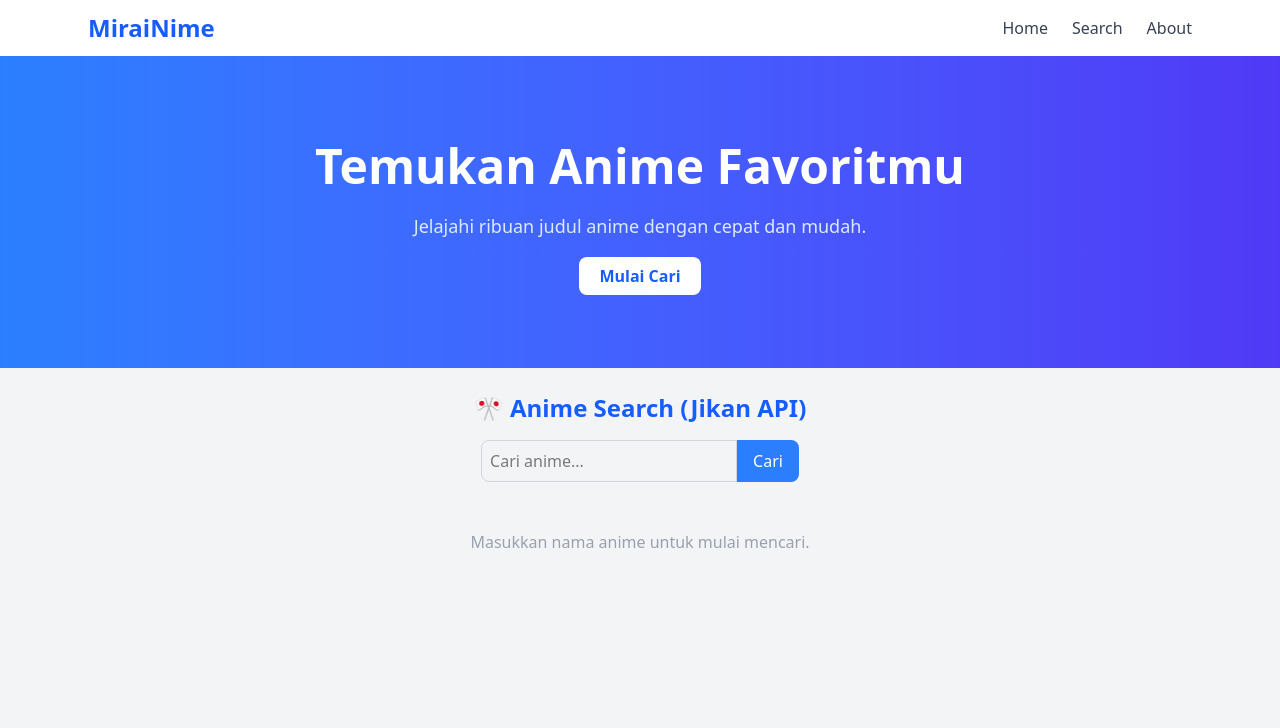
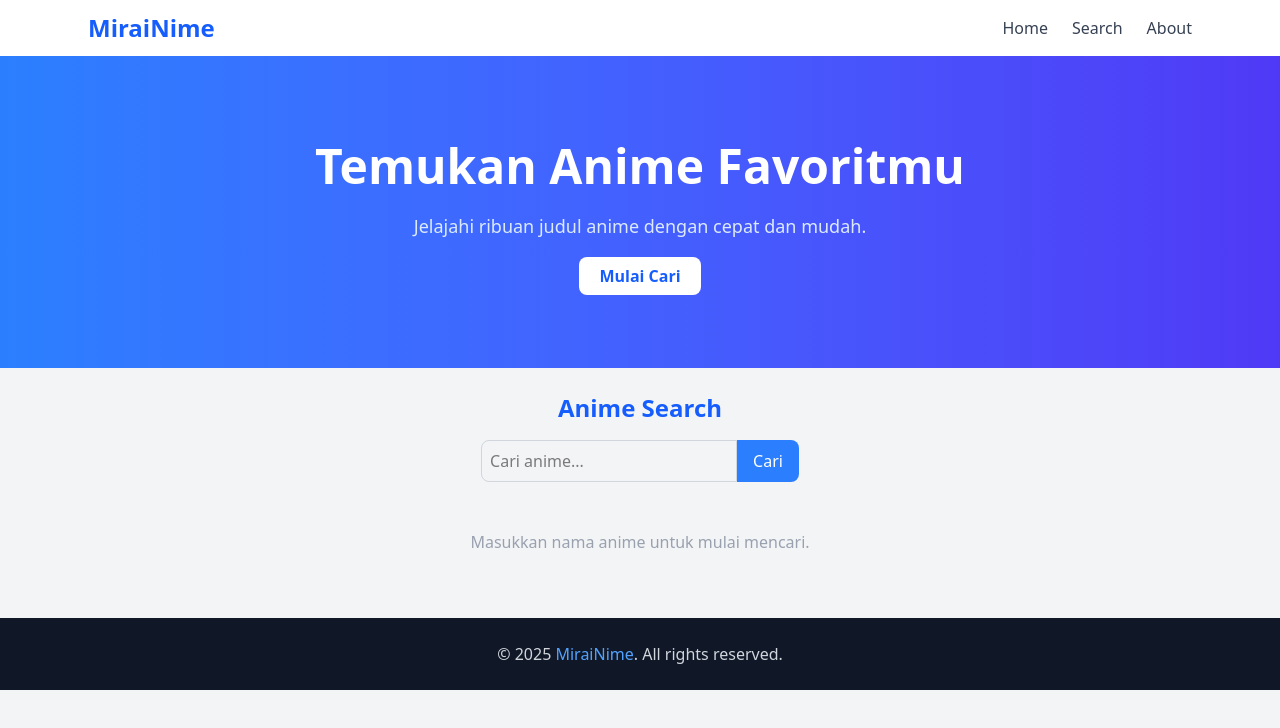
Before and after one commit to rizkicahyaa/mirai-nime, a React (Vite) app: page / in a window 1280 px wide. Shown: the top 728 px of the page. Built offline with nearby package versions, Linux system fonts and the light colour scheme.

Commit message:
feat: footer component

```diff
--- a/src/App.tsx
+++ b/src/App.tsx
@@ -2,13 +2,15 @@ import "./App.css";
 import Navbar from "./components/Navbar";
 import AnimeSearch from "./components/AnimeSearch";
 import HeroSection from "./components/HeroSection";
+import Footer from "./components/Footer";
 
 function App() {
     return (
-        <div className="min-h-screen bg-gray-100">
+        <div className="min-h-screen bg-gray-100 font-sans">
             <Navbar />
             <HeroSection />
             <AnimeSearch />
+            <Footer />
         </div>
     );
 }
--- a/src/components/AnimeSearch.tsx
+++ b/src/components/AnimeSearch.tsx
@@ -28,7 +28,7 @@ const AnimeSearch: React.FC = () => {
 
     return (
         <div className="p-6 max-w-4xl mx-auto">
-            <h1 className="text-2xl font-bold mb-4 text-center text-blue-600">🎌 Anime Search (Jikan API)</h1>
+            <h1 className="text-2xl font-bold mb-4 text-center text-blue-600">Anime Search</h1>
 
             <div className="flex justify-center mb-6">
                 <input type="text" placeholder="Cari anime..." className="border border-gray-300 rounded-l-lg p-2 w-64 focus:outline-none focus:ring-2 focus:ring-blue-400" value={query} onChange={(e) => setQuery(e.target.value)} onKeyDown={(e) => e.key === "Enter" && searchAnime()} />
@@ -38,7 +38,7 @@ const AnimeSearch: React.FC = () => {
             </div>
 
             {loading ? (
-                <p className="text-center text-gray-500">🔍 Sedang mencari...</p>
+                <p className="text-center text-gray-500">Sedang mencari...</p>
             ) : (
                 <div className="grid grid-cols-2 sm:grid-cols-3 md:grid-cols-4 gap-4">
                     {animeList.map((anime) => (
--- /dev/null
+++ b/src/components/Footer.tsx
@@ -0,0 +1,13 @@
+import React from "react";
+
+const Footer: React.FC = () => {
+    return (
+        <footer id="about" className="bg-gray-900 text-gray-300 text-center py-6 mt-10">
+            <p>
+                © {new Date().getFullYear()} <span className="text-blue-400">MiraiNime</span>. All rights reserved.
+            </p>
+        </footer>
+    );
+};
+
+export default Footer;
```
